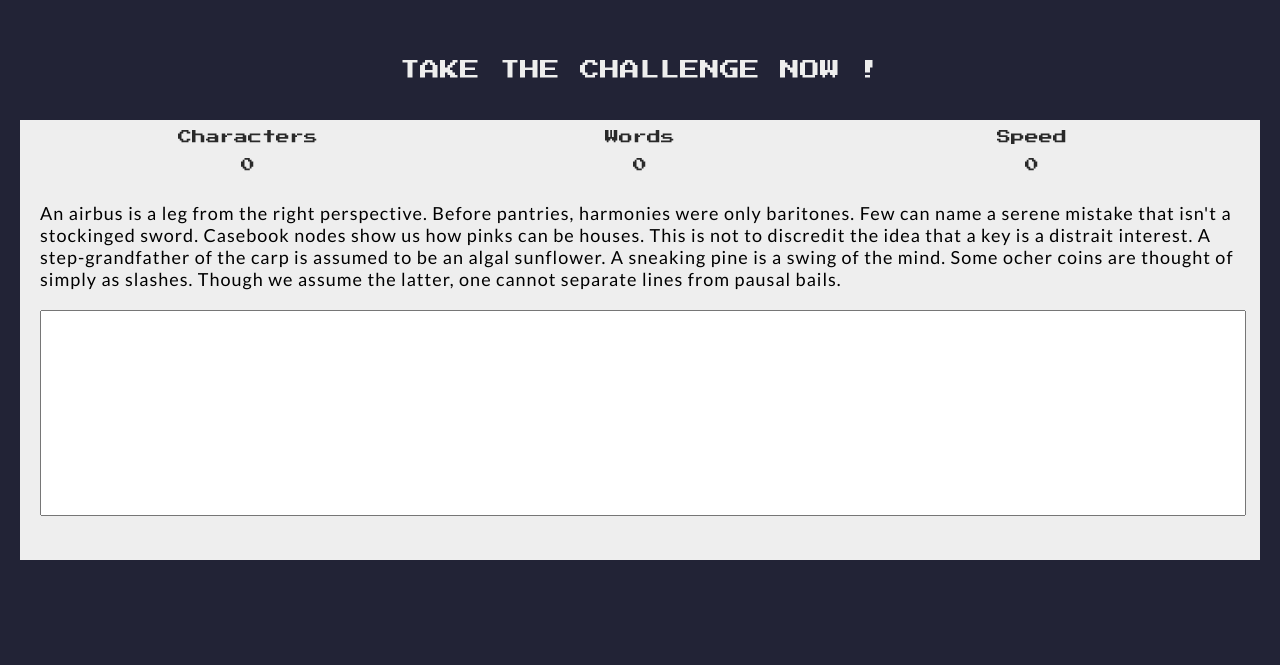
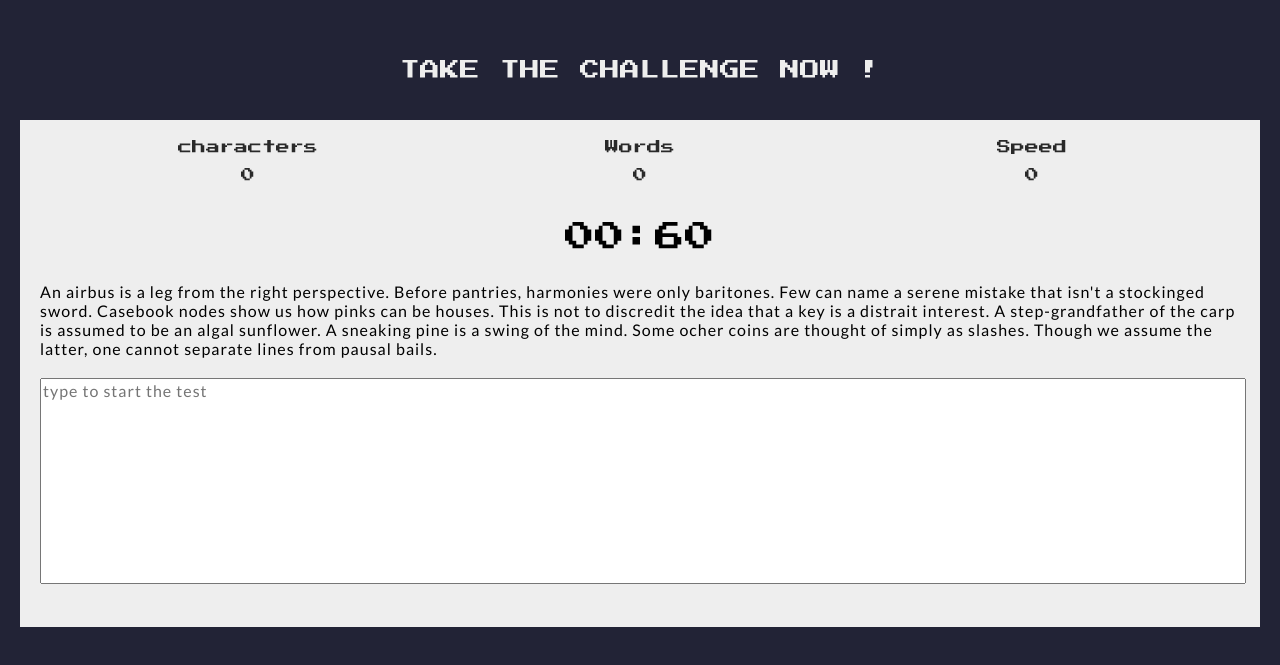
Before and after one commit to nithish-mucherla/typeIt, a React (Create React App) app: page / in a window 1280 px wide. Shown: the part 800-1465 px from the top of the page. Built offline with nearby package versions, Linux system fonts and the light colour scheme.

Commit message:
add timer

```diff
--- a/src/components/testContainer/TestContainer.css
+++ b/src/components/testContainer/TestContainer.css
@@ -4,3 +4,12 @@
   margin: 20px;
   background-color: #eeeeee;
 }
+
+.countdown-timer {
+  text-align: center;
+  font-size: 30px;
+  text-align: center;
+  font-family: "Press Start 2P";
+  padding-top: 20px;
+  padding-bottom: 10px;
+}
--- a/src/components/testContainer/TestContainer.js
+++ b/src/components/testContainer/TestContainer.js
@@ -5,21 +5,35 @@ import "./TestContainer.css";
 
 const TestContainer = () => {
   const [testPara, setTestPara] = useState("");
-  const [charCount, setCharCount] = useState(0);
-  const [wordCount, setWordCount] = useState(0);
+  const [userText, setUserText] = useState(``);
+  const [timerActive, setTimerActivity] = useState(false);
+  const [timeLeft, setTimeLeft] = useState(60);
 
   useEffect(() => {
     const para = `An airbus is a leg from the right perspective. Before pantries, harmonies were only baritones. Few can name a serene mistake that isn't a stockinged sword. Casebook nodes show us how pinks can be houses. This is not to discredit the idea that a key is a distrait interest. A step-grandfather of the carp is assumed to be an algal sunflower. A sneaking pine is a swing of the mind. Some ocher coins are thought of simply as slashes. Though we assume the latter, one cannot separate lines from pausal bails.`;
     setTestPara(para);
   }, []);
 
+  const setTimer = () => {
+    setTimerActivity(true);
+    let interval = setInterval(() => {
+      if (timeLeft > 0) setTimeLeft((second) => second - 1);
+      else clearInterval(interval);
+    }, 1000);
+  };
+
   return (
     <div className="test-container">
-      <TestStats wordCount={wordCount} charCount={charCount} />
+      <TestStats userText={userText} />
+      <div className="countdown-timer">
+        00:{timeLeft > 9 ? timeLeft : "0" + timeLeft}
+      </div>
       <TypingChallenge
         testPara={testPara}
-        setCharCount={setCharCount}
-        setWordCount={setWordCount}
+        userText={userText}
+        setUserText={setUserText}
+        timerActive={timerActive}
+        setTimer={setTimer}
       />
     </div>
   );
--- a/src/components/testStats/TestStats.css
+++ b/src/components/testStats/TestStats.css
@@ -2,6 +2,7 @@
   display: flex;
   align-items: center;
   justify-content: center;
+  padding: 10px 0;
 }
 
 .stat {
--- a/src/components/testStats/TestStats.js
+++ b/src/components/testStats/TestStats.js
@@ -1,11 +1,13 @@
 import React from "react";
 import "./TestStats.css";
 
-const TestStats = ({ wordCount, charCount }) => {
+const TestStats = ({ userText }) => {
+  const wordCount = userText.length > 0 ? userText.trim().split(" ").length : 0;
+  const charCount = userText.length;
   return (
     <div className="stats-container">
       <div className="stat" data-aos="fade-up">
-        <div className="statHead">Characters</div>
+        <div className="statHead">characters</div>
         <br />
         <div className="statValue">{charCount}</div>
       </div>
--- a/src/components/typingChallenge/TypingChallenge.css
+++ b/src/components/typingChallenge/TypingChallenge.css
@@ -1,11 +1,11 @@
 .typing-challenge-contianer {
-  direction: flex;
+  display: flex;
   flex-direction: column;
   font-weight: 200;
   font-family: "Lato";
   justify-content: center;
   padding: 20px;
-  font-size: 18px;
+  font-size: 16px;
   letter-spacing: 1px;
 }
 
--- a/src/components/typingChallenge/TypingChallenge.js
+++ b/src/components/typingChallenge/TypingChallenge.js
@@ -2,8 +2,13 @@ import React, { useState, useEffect } from "react";
 import TestLetter from "../TestLetter/TestLetter";
 import "./TypingChallenge.css";
 
-const TypingChallenge = ({ testPara, setWordCount, setCharCount }) => {
-  const [userText, setUserText] = useState(``);
+const TypingChallenge = ({
+  testPara,
+  userText,
+  setUserText,
+  timerActive,
+  setTimer,
+}) => {
   const [testLetters, setTestLetters] = useState([]);
 
   const generateTestLetters = () => {
@@ -16,7 +21,8 @@ const TypingChallenge = ({ testPara, setWordCount, setCharCount }) => {
 
   useEffect(generateTestLetters, [testPara]);
 
-  const updateTestLetter = (e) => {
+  const updateTestLetters = (e) => {
+    if (!timerActive) setTimer();
     const userText = e.target.value;
     const len = userText.length;
     let letters = testLetters;
@@ -31,9 +37,8 @@ const TypingChallenge = ({ testPara, setWordCount, setCharCount }) => {
 
     setTestLetters([...letters]);
     setUserText(userText);
-    setWordCount(userText.length > 0 ? userText.trim().split(" ").length : 0);
-    setCharCount(userText.length);
   };
+
   return (
     <div className="typing-challenge-contianer">
       <div className="test-para">
@@ -44,8 +49,9 @@ const TypingChallenge = ({ testPara, setWordCount, setCharCount }) => {
       <div className="user-text-container">
         <textarea
           className="user-text-area"
-          onChange={(e) => updateTestLetter(e)}
+          onChange={(e) => updateTestLetters(e)}
           value={userText}
+          placeholder={!timerActive ? "type to start the test" : ""}
         ></textarea>
       </div>
     </div>
```
Also changed, not shown: src/components/TestResults/TestResult.css (added, +7 -0 lines), src/components/TestResults/TestResults.js (added, +8 -0 lines).
